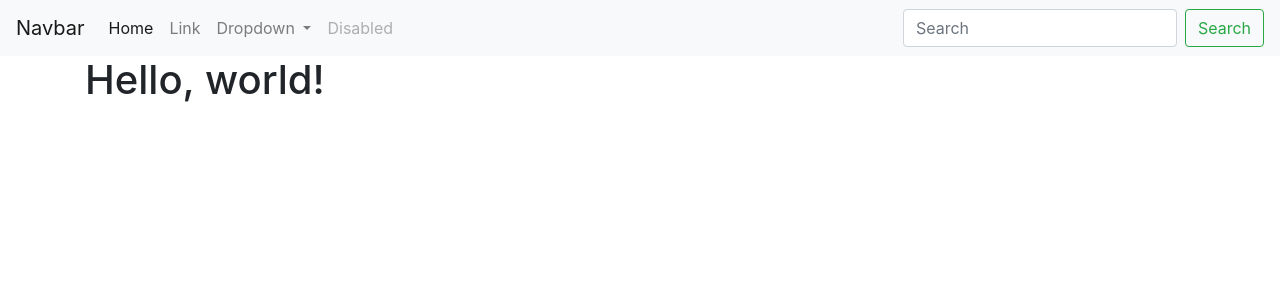
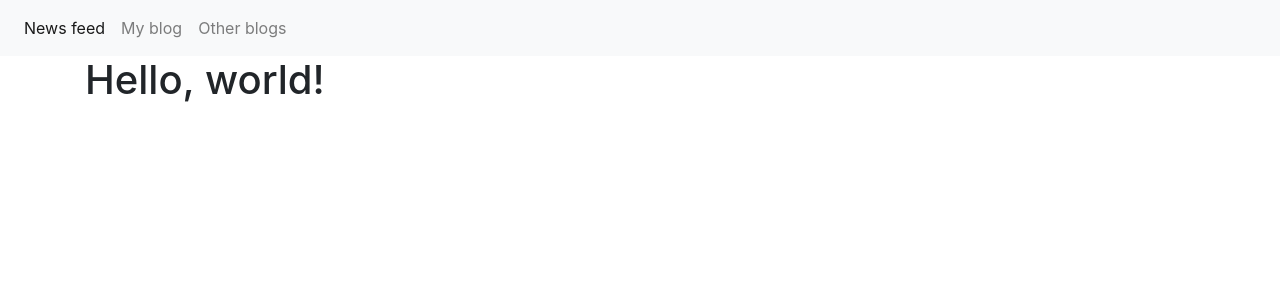
Before and after one commit to Dy0mar/blogify, a Python web app: template templates/home.html in a window 1280 px wide. Shown: the top 300 px of the page. Run offline with Jinja, Linux system fonts and the light colour scheme; the template is opened without the code that fills it, so the values that code supplies are empty; some libraries are stand-ins or nearby versions.

Commit message:
add navbar

```diff
--- a/templates/base.html
+++ b/templates/base.html
@@ -12,38 +12,18 @@
 </head>
 <body>
 <nav class="navbar navbar-expand-lg navbar-light bg-light">
-	<a class="navbar-brand" href="#">Navbar</a>
-	<button class="navbar-toggler" type="button" data-toggle="collapse" data-target="#navbarSupportedContent" aria-controls="navbarSupportedContent" aria-expanded="false" aria-label="Toggle navigation">
-		<span class="navbar-toggler-icon"></span>
-	</button>
-
 	<div class="collapse navbar-collapse" id="navbarSupportedContent">
 		<ul class="navbar-nav mr-auto">
 			<li class="nav-item active">
-				<a class="nav-link" href="#">Home <span class="sr-only">(current)</span></a>
+				<a class="nav-link" href="#">News feed <span class="sr-only">(current)</span></a>
 			</li>
 			<li class="nav-item">
-				<a class="nav-link" href="#">Link</a>
-			</li>
-			<li class="nav-item dropdown">
-				<a class="nav-link dropdown-toggle" href="#" id="navbarDropdown" role="button" data-toggle="dropdown" aria-haspopup="true" aria-expanded="false">
-					Dropdown
-				</a>
-				<div class="dropdown-menu" aria-labelledby="navbarDropdown">
-					<a class="dropdown-item" href="#">Action</a>
-					<a class="dropdown-item" href="#">Another action</a>
-					<div class="dropdown-divider"></div>
-					<a class="dropdown-item" href="#">Something else here</a>
-				</div>
+				<a class="nav-link" href="#">My blog</a>
 			</li>
 			<li class="nav-item">
-				<a class="nav-link disabled" href="#" tabindex="-1" aria-disabled="true">Disabled</a>
+				<a class="nav-link" href="#">Other blogs</a>
 			</li>
 		</ul>
-		<form class="form-inline my-2 my-lg-0">
-			<input class="form-control mr-sm-2" type="search" placeholder="Search" aria-label="Search">
-			<button class="btn btn-outline-success my-2 my-sm-0" type="submit">Search</button>
-		</form>
 	</div>
 </nav>
 <div class="container">
```
